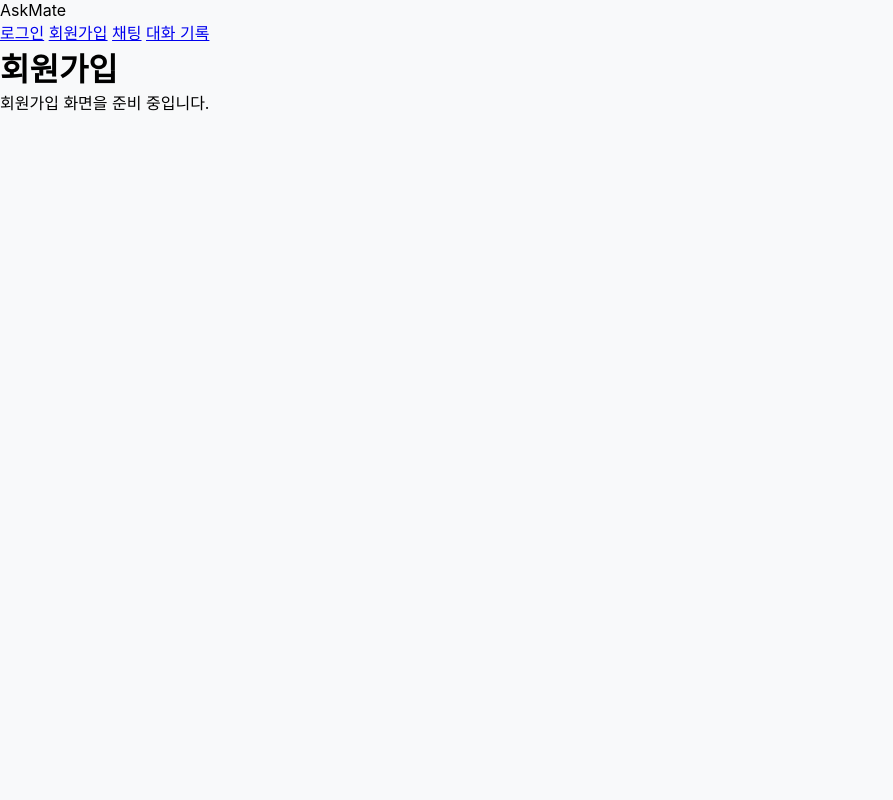
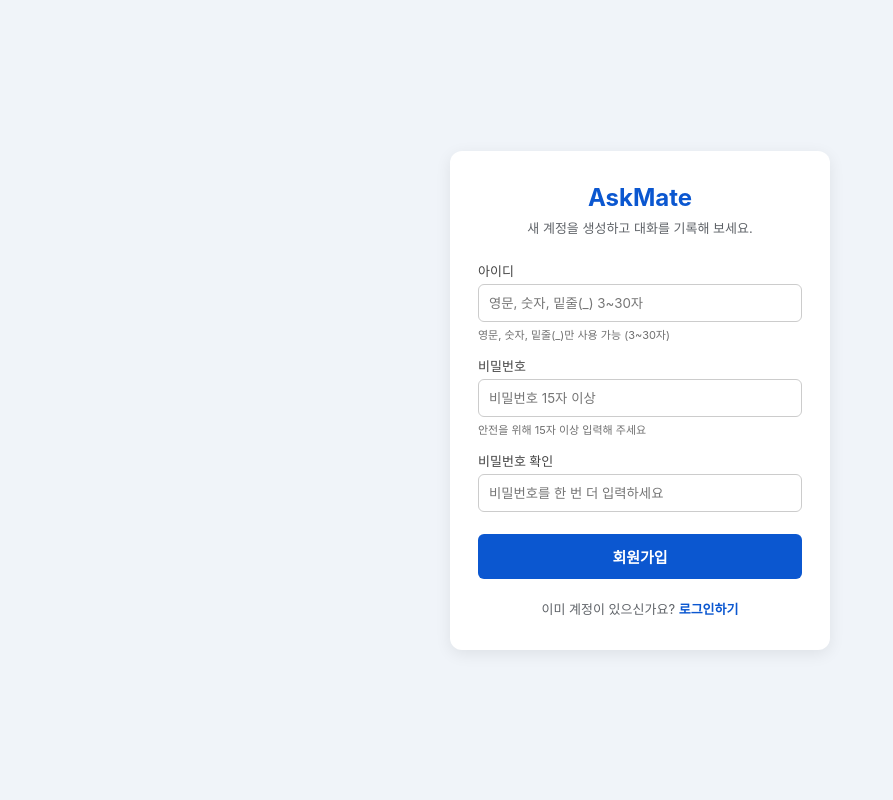
Before and after one commit to seven2762/Codyssey-TermProject, a FastAPI app: page /signup in a window 1280 px wide. Shown: the whole page, without its empty margins (0-893 px from the left). Run offline with FastAPI, Linux system fonts and the light colour scheme; parts of the project's set-up code (start-up, migrations or seed data) failed here and were passed over.

Commit message:
feat: 독립 로그인 및 회원가입 카드형 UI 템플릿과 CSS 구현

```diff
--- a/backend/app/static/css/style.css
+++ b/backend/app/static/css/style.css
@@ -308,3 +308,70 @@ textarea:focus {
     text-align: center;
     font-size: 13px;
 }
+
+/* 독립 인증(로그인/회원가입) 페이지 레이아웃 */
+body.auth-page {
+    overflow: auto;
+    height: 100vh;
+    display: flex;
+    align-items: center;
+    justify-content: center;
+    background-color: #f0f4f9;
+}
+
+.auth-card {
+    background: #ffffff;
+    width: 380px;
+    max-width: 90%;
+    padding: 32px 28px;
+    border-radius: 12px;
+    box-shadow: 0 4px 16px rgba(0, 0, 0, 0.08);
+}
+
+.auth-card .logo {
+    text-align: center;
+    font-size: 24px;
+    font-weight: 700;
+    color: #0b57d0;
+    margin-bottom: 6px;
+}
+
+.auth-card .subtitle {
+    text-align: center;
+    font-size: 13px;
+    color: #5f6368;
+    margin-bottom: 24px;
+}
+
+.auth-card .form-group label {
+    font-weight: 500;
+}
+
+.auth-card .field-hint {
+    font-size: 11px;
+    color: #707070;
+    margin-top: 4px;
+}
+
+.auth-card .btn-submit {
+    margin-top: 8px;
+    padding: 12px;
+    font-size: 15px;
+}
+
+.auth-footer {
+    margin-top: 20px;
+    text-align: center;
+    font-size: 13px;
+    color: #5f6368;
+}
+
+.auth-footer a {
+    color: #0b57d0;
+    text-decoration: none;
+    font-weight: 600;
+}
+
+.auth-footer a:hover {
+    text-decoration: underline;
+}
--- a/backend/app/templates/signup.html
+++ b/backend/app/templates/signup.html
@@ -1,6 +1,44 @@
-{% extends "base.html" %}
-{% block title %}회원가입{% endblock %}
-{% block content %}
-<h1>회원가입</h1>
-<p>회원가입 화면을 준비 중입니다.</p>
-{% endblock %}
+<!doctype html>
+<html lang="ko">
+<head>
+    <meta charset="utf-8">
+    <meta name="viewport" content="width=device-width, initial-scale=1">
+    <title>회원가입 | AskMate</title>
+    <link rel="stylesheet" href="{{ url_for('static', path='/css/style.css') }}">
+</head>
+<body class="auth-page">
+    <div class="auth-card">
+        <div class="logo">AskMate</div>
+        <div class="subtitle">새 계정을 생성하고 대화를 기록해 보세요.</div>
+
+        <form id="signup-form">
+            <div id="signup-error-msg" class="error-msg-box"></div>
+
+            <div class="form-group">
+                <label for="signup-username">아이디</label>
+                <input id="signup-username" name="username" type="text" autocomplete="username" placeholder="영문, 숫자, 밑줄(_) 3~30자" required autofocus>
+                <div class="field-hint">영문, 숫자, 밑줄(_)만 사용 가능 (3~30자)</div>
+            </div>
+
+            <div class="form-group">
+                <label for="signup-password">비밀번호</label>
+                <input id="signup-password" name="password" type="password" autocomplete="new-password" placeholder="비밀번호 15자 이상" required>
+                <div class="field-hint">안전을 위해 15자 이상 입력해 주세요</div>
+            </div>
+
+            <div class="form-group">
+                <label for="signup-password-confirm">비밀번호 확인</label>
+                <input id="signup-password-confirm" name="password_confirm" type="password" autocomplete="new-password" placeholder="비밀번호를 한 번 더 입력하세요" required>
+            </div>
+
+            <button id="signup-btn" class="btn-submit" type="submit">회원가입</button>
+        </form>
+
+        <div class="auth-footer">
+            <span>이미 계정이 있으신가요? <a href="/login">로그인하기</a></span>
+        </div>
+    </div>
+
+    <script src="{{ url_for('static', path='/js/auth_page.js') }}" defer></script>
+</body>
+</html>
```
Also changed, not shown: backend/app/templates/login.html (+37 -6 lines).
